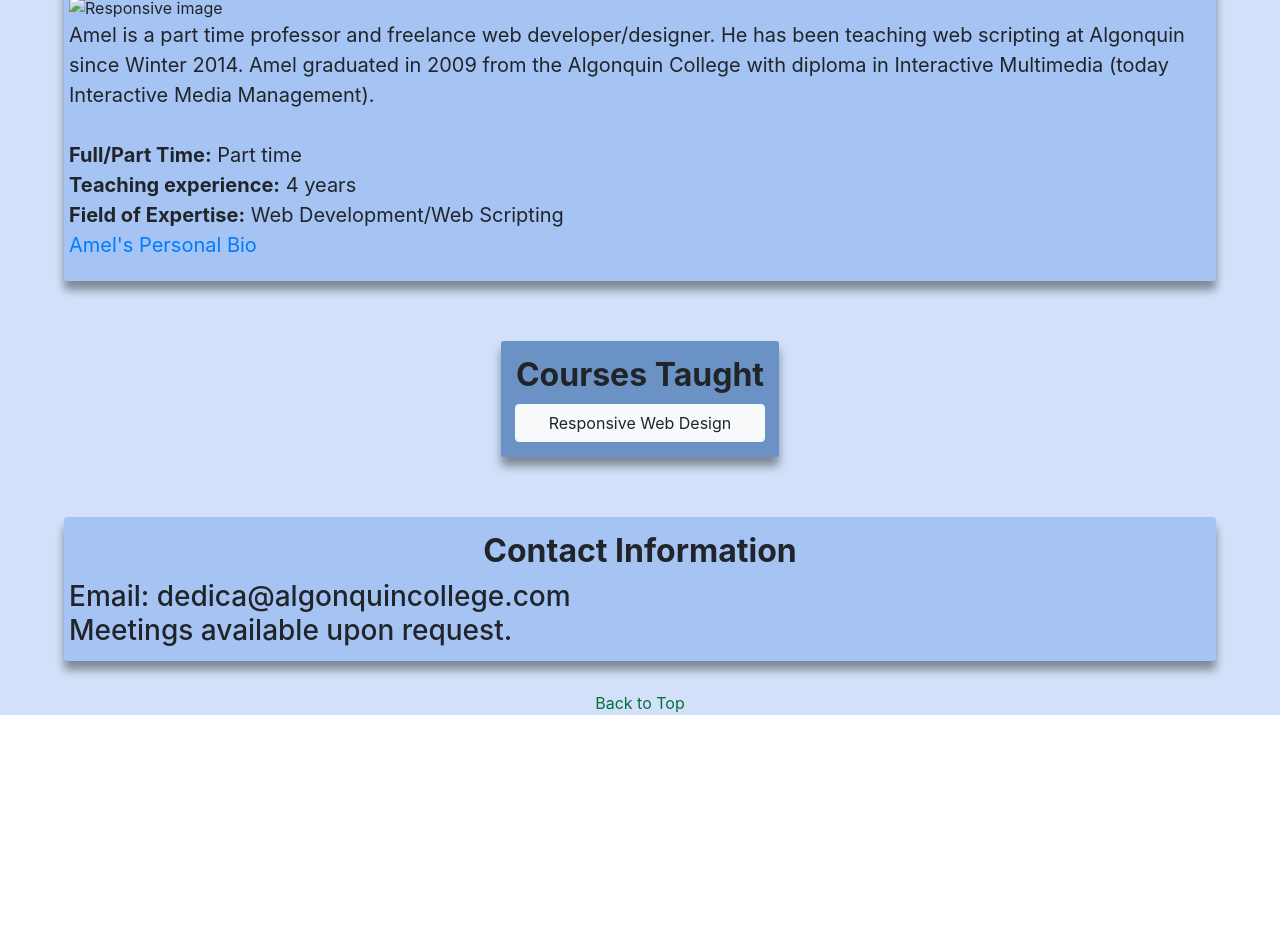
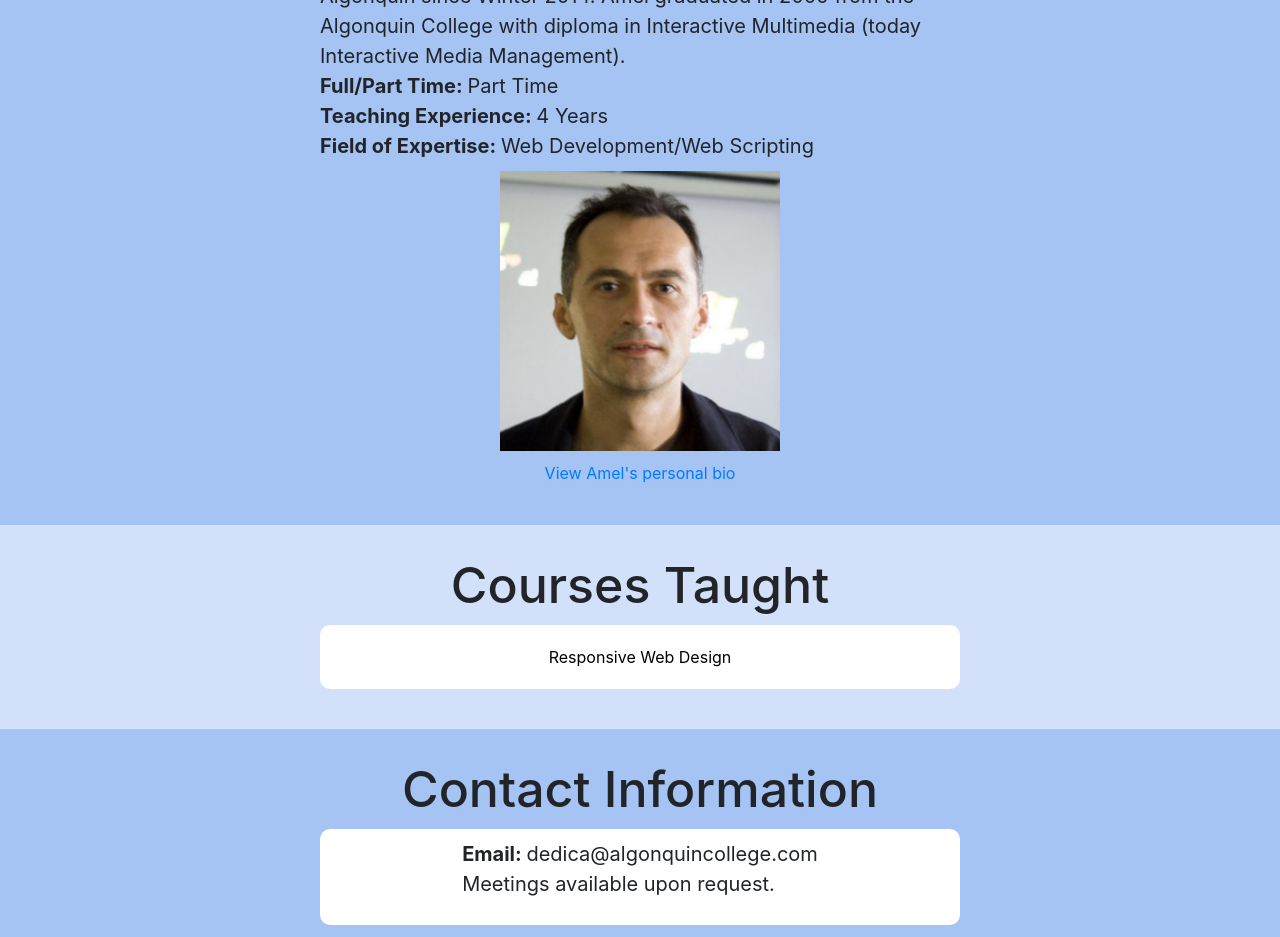
Before and after one commit to MTM6330-F18/Final-GitSassy, a website: page prof_dedic.html in a window 1280 px wide. Shown: the part 602-1539 px from the top of the page. Before the commit the page ends 1317 px from the top, so only its background shows below. Drawn offline with Linux system fonts and the light colour scheme.

Commit message:
Changes made

```diff
--- a/prof_dedic.html
+++ b/prof_dedic.html
@@ -25,41 +25,37 @@
         </nav>
     </header>
 
-    <div class="dedic">
-        <!-- return to 'professors' page button -->
-        <a class="btn btn-success" href="../Final-GitSassy/profs.html" role="button">Back to Professor list</a>
-
-        <!-- professor bio -->
-        <div class="section-1">
-            <h2><b>Amel Dedic</b></h2>
-            <img src="images/Amel-Dedic.png" alt="Responsive image">
-            <p>
-                Amel is a part time professor and freelance web developer/designer. He has been teaching web scripting at Algonquin since Winter 2014. Amel graduated in 2009 from the Algonquin College with diploma in Interactive Multimedia (today Interactive Media Management). <br>
-                <br>
-                <b>Full/Part Time:</b> Part time <br>
-                <b>Teaching experience:</b> 4 years <br>
-                <b>Field of Expertise:</b> Web Development/Web Scripting<br>
-                <a href="http://www.algonquincollege.com/mediaanddesign/program/imm/meet-the-faculty/">Amel's Personal Bio</a>
+    <div class="indiv-prof">
+        <div class="prof1">
+            <a href="profs.html"><button type="button" class="btn btn-success">Back to Professor List</button></a>
+            <h2>Amel Dedic</h2>
+            <p>Amel is a part time professor and freelance web developer/designer. He has been teaching web scripting at Algonquin since Winter 2014. Amel graduated in 2009 from the Algonquin College with diploma in Interactive Multimedia (today Interactive Media Management).
+            <br>
+            <b>Full/Part Time: </b>Part Time
+            <br>
+            <b>Teaching Experience: </b>4 Years
+            <br>
+            <b>Field of Expertise: </b>Web Development/Web Scripting <br>
             </p>
+            <img src="images/Amel-Dedic.png" alt="Amel-Dedic">
+            <a href="http://www.algonquincollege.com/mediaanddesign/program/imm/meet-the-faculty/">View Amel's personal bio</a>
         </div>
 
-        <!-- button that leads to individual courses page -->
-        <div class="section-2">
-            <h2><b>Courses Taught</b></h2>
-            <a class="btn btn-light" href="../Final-GitSassy/course_responsiveWeb.html" role="button">Responsive Web Design</a>
+        <div class="prof2">
+            <h2>Courses Taught</h2>
+            <div class="taught">
+                <a href="course_responsiveWeb.html">Responsive Web Design</a>
+            </div>
         </div>
 
-        <!-- contact info -->
-        <div class="section-1">
-            <h2><b>Contact Information</b></h2>
-            <h3>Email: dedica@algonquincollege.com <br>
+        <div class="prof3">
+            <h2>Contact Information</h2>
+            <div class="taught">
+                <p><b>Email: </b>dedica@algonquincollege.com<br>
                 Meetings available upon request.
-            </h3>
+                </p>
+            </div>
         </div>
-
-        <!-- back to top button -->
-        <a href="#top" style="color: #04703c">Back to Top</a></button>
     </div>
-
 </body>
 </html>
--- a/scss/main.scss
+++ b/scss/main.scss
@@ -1,5 +1,6 @@
 //---------------------------------------------------------------------------- VARIABLES
 $ac-green:  #00703C;
+$bcg-2: #A5C3F3;
 $bcg-3: rgba(165, 195, 243, 0.5);
 
 body {
@@ -201,17 +202,18 @@ body {
 
 
   //---------------------------------------------------------------------------- INDIVIDUAL PROFS PAGES
-  .dedic {
+  .indiv-prof {
+    .prof1 {
+      background-color: $bcg-2;
+      padding: 20px 0 40px 0;
       display: flex;
       flex-direction: column;
       align-items: center;
-    padding-top: 40px;
-    background-color: $bcg-3;
 
-    // back to Profs page button//
       .btn-success {
+        width: 250px;
         height: 60px;
-      font-size: 20px !important;
+        font-size: 20px!important;
         padding: 0 10px !important;
         background-color: $ac-green;
       }
@@ -220,39 +222,65 @@ body {
         opacity: 0.9!important;
       }
 
-    .prof-img {
-        display: block;
-        margin-left: auto;
-        margin-right: auto;
-        width: 50%;
+      p {
+        width: 90%;
+        margin: auto;
       }
 
-    //first box//
-    .section-1 {
-      background-color: white;
-      width: 90%;
-      border-radius: 10px;
+      img {
+        padding: 10px;
+        width: 50%;
+        height: auto;
+        margin: auto;
       }
 
-    //second box//
-    .section-2 {
+      a:nth-child(2) {
+        width: 100%;
+        color: #425B7A;
+        margin: auto;
+        font-size: 20px;
+        text-decoration: none;
+      }
+
+      a:hover {
+        text-decoration: none;
+        font-weight: bold;
+      }
+    }
+
+    .prof2 {
+      background-color: $bcg-3;
+
+      a {
+        text-decoration: none;
+        color: black;
+        padding: 10px;
+      }
+
+      a:hover {
+        font-weight: bold;
+        color: #333;
+      }
+    }
+
+    .prof3 {
+      background-color: $bcg-2;
+    }
+
+    .prof2, .prof3{
+      padding: 20px 0 40px 0;
+
+      .taught {
         background-color: white;
         border-radius: 10px;
+        width: 90%;
+        padding: 10px;
+        margin: auto;
+        display: flex;
+        flex-direction: column;
+        align-items: center;
+        justify-content: center;
       }
-
-    //individual course link button//
-    .btn-light {
-        display: flex;
-        justify-content: center;
-        width: 250px;
-        margin: auto;
-        margin-bottom: 10px;
-    }
-
-    //back to top button//
-    #top {
-        font-size: 25px;
-        font-family: 'Roboto', sans-serif;
     }
   }
 
@@ -271,9 +299,10 @@ body {
 
   @media only screen and (min-width: 60rem) {
 
-    h2 {
+    h1, h2 {
       text-align: center;
       margin: 10px;
+      font-size: 50px;
     }
 
 //---------------------------------------------------------------------------- NAVIGATION
@@ -329,7 +358,7 @@ body {
       .btn-success {
         width: 150px;
         height: 40px;
-        font-size: 10px !important;
+        font-size: 10px!important;
         margin-left: 50px;
       }
 
@@ -354,7 +383,6 @@ body {
         width: 30%;
       }
     }
-  }
 
 
   //---------------------------------------------------------------------------- PROFS PAGE
@@ -362,40 +390,41 @@ body {
 
 
   //---------------------------------------------------------------------------- INDIVIDUAL PROFS PAGES
-  .dedic {
+  .indiv-prof {
+    .prof1 {
+      display: inherit;
 
-    .prof-img {
-      display: block;
-      max-width: 350px;
+      .btn-success {
+        width: 150px;
+        height: 40px;
+        font-size: 10px!important;
+        margin-left: 50px;
       }
 
-    .campus-info-text {
-      background-color: #b0c2e5;
-      padding: 15px;
-      text-align: center;
-      border-radius: 3px;
-      box-shadow: 0px 9px 10px 0px rgba(0,0,0,0.4);
+      h2 {
+        margin: auto;
+        width: 50%
       }
 
-    .section-1 {
-      background-color: #A5C3F3;
-      padding: 5px;
-      margin: 30px;
-      border-radius: 3px;
-      box-shadow: 0px 9px 10px 0px rgba(0,0,0,0.4);
+      p {
+        width: 50%;
       }
 
-    .section-2 {
-      background-color: #6A92C4;
-      padding: 5px;
-      margin: 30px;
-      border-radius: 3px;
-      box-shadow: 0px 9px 10px 0px rgba(0,0,0,0.4);
+      img {
+        display: block;
+        max-width: 300px;
       }
 
-    #top {
-        font-size: 25px;
-        font-family: 'Roboto', sans-serif;
+      a:last-child {
+        display: block;
+        text-align: center;
+      }
+    }
+
+    .prof2, .prof3 {
+      .taught {
+        width: 50%;
+      }
     }
   }
 
@@ -406,6 +435,8 @@ body {
 
 
   //---------------------------------------------------------------------------- FOOTER
+
+  }
 }
 
   @import '../node_modules/bootstrap/scss/bootstrap';
```
Also changed, not shown: course_designFoundations.html (+1 -1 lines), course_responsiveWeb.html (+1 -1 lines), course_serverSide.html (+1 -1 lines), prof_eisenbraun.html (+30 -0 lines), prof_tremblay.html (+31 -0 lines), css/main.css, css/min/main.css, images/Amel-Dedic.png (added), images/eisenbraun.jpeg (added), images/tremblay.jpg (added). Lines whose indentation alone changed are shown as unchanged.
